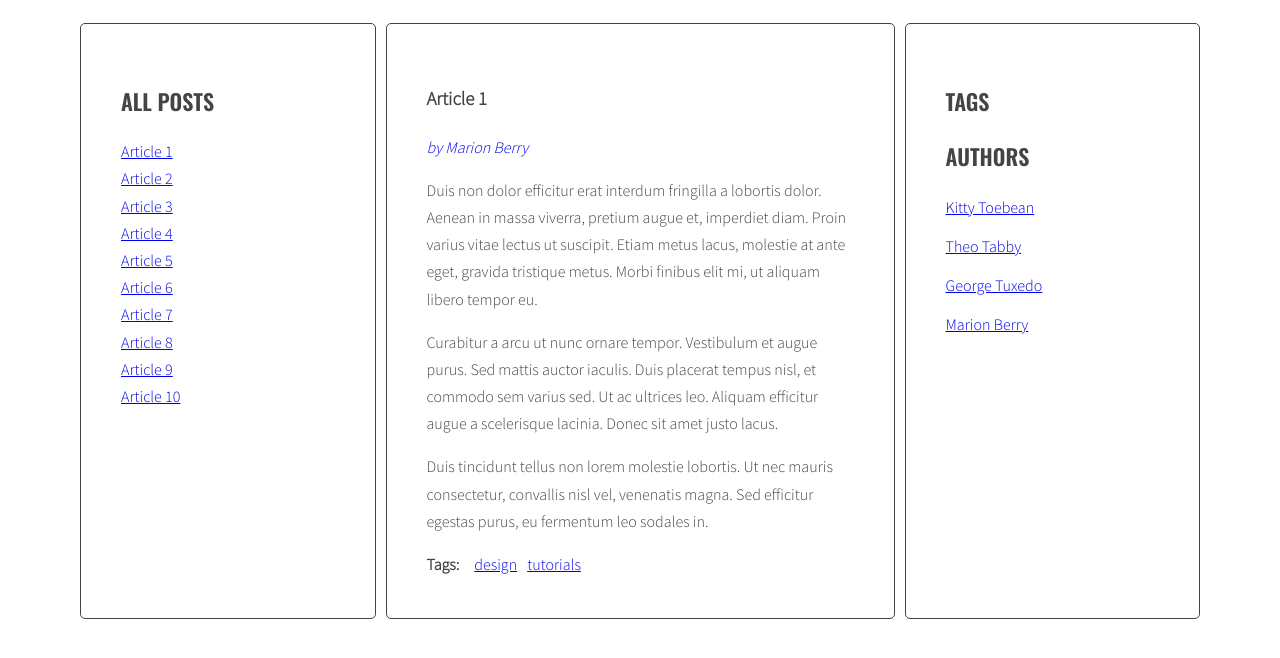
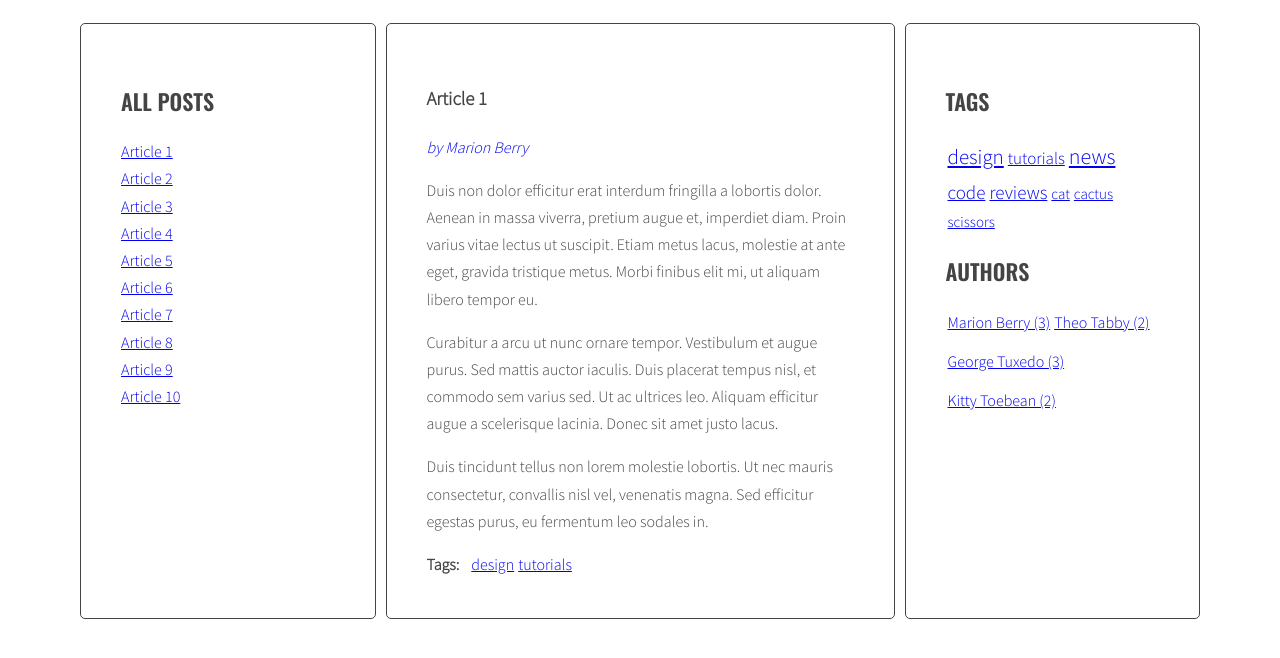
Before and after one commit to ufsowa/javascript-blog, a website: page index.html in a window 1280 px wide. Shown: the part 220-878 px from the top of the page. Drawn offline with nearby package versions, Linux system fonts and the light colour scheme.

Commit message:
Add right panel

```diff
--- a/index.html
+++ b/index.html
@@ -149,30 +149,9 @@
                 </section>
                 <aside class="sidebar">
                   <h2 class="section-title">Tags</h2>
-                  <ul class="list tags"></ul>
+                  <ul class="list tags list-horizontal"></ul>
                   <h2 class="section-title">Authors</h2>
-                  <ul class="list authors">
-                    <li>
-                      <a href="#">
-                        <span class="author-name">Kitty Toebean</span>
-                      </a>
-                    </li>
-                    <li>
-                      <a href="#">
-                        <span class="author-name">Theo Tabby</span>
-                      </a>
-                    </li>
-                    <li>
-                      <a href="#">
-                        <span class="author-name">George Tuxedo</span>
-                      </a>
-                    </li>
-                    <li>
-                      <a href="#">
-                        <span class="author-name">Marion Berry</span>
-                      </a>
-                    </li>
-                  </ul>
+                  <ul class="list authors list-horizontal"></ul>
                 </aside>
               </main>
             </div>
--- a/js/script.js
+++ b/js/script.js
@@ -7,7 +7,12 @@ const optArticleSelector = '.post',
   optTitleSelector = '.post-title',
   optTitleListSelector = '.titles',
   optArticleTagSelector = '.post-tags .list',
-  optArticleAuthorSelector = '.post-author';
+  optTagsListSelector = '.tags.list',
+  optArticleAuthorSelector = '.post-author',
+  optAuthorsListSelector = '.authors.list';
+
+const optCloudClasCount = 5,
+  optCloudClassPrefix = 'tag-size-';
 
 /********************************************/
 /*************  Callback handlers ***********/
@@ -120,7 +125,29 @@ function generateTitleLinks(customSelector = ''){
   }
 }
 
+function calculateTagsParams(allTags) {
+  const tagCount = [];
+  for (let tag in allTags) {
+    tagCount.push(allTags[tag]);
+  }
+  console.log(tagCount);
+  return {
+    'max': Math.max(...tagCount),
+    'min': Math.min(...tagCount)
+  };
+}
+
+function generateTagClass(count, params) {
+  let lenght = params.max - params.min;
+  let binSize = lenght / (optCloudClasCount - 1);
+  let binNumber = Math.floor((count - params.min) / binSize) + 1;
+  console.log(count, binSize, binNumber);
+
+  return '"' + optCloudClassPrefix + binNumber + '"';
+}
+
 function generateTags(){
+  let allTags = {};
   /* find all articles */
   const articles = document.querySelectorAll(optArticleSelector);
   /* START LOOP: for every article: */
@@ -139,22 +166,59 @@ function generateTags(){
       const tagLink = '<li><a href=#tag-' + tag + '><span>' + tag + '</span></a></li>';
       /* add generated code to html variable */
       html = html + tagLink;
+      /* check of tag is NOT present in allTags */
+      if (!allTags[tag]) {
+        allTags[tag] = 1;
+      } else {
+        allTags[tag]++;
+      }
     } /* END LOOP: for each tag */
     /* insert HTML of all the links into the tags wrapper */
     //console.log('tags:', html);
     tagWrapper.innerHTML = html;
   } /* END LOOP: for every article: */
+  const tagList = document.querySelector(optTagsListSelector);
+  console.log(allTags);
+  const tagsParams = calculateTagsParams(allTags);
+  console.log('tagsParams: ', tagsParams);
+  let allTagsHTML = '';
+  for ( let tag in allTags) {
+    let htmlLink = '<li><a class=' + generateTagClass(allTags[tag], tagsParams) +
+                    'href=#tag-' + tag + '><span>' + tag +
+                    '</span></a></li>';
+    allTagsHTML += htmlLink;
+  }
+  tagList.innerHTML = allTagsHTML;
+}
+
+function getAuthorId(name){
+  return name.replace(' ', '-');
 }
 
 function generateAuthors(){
+  let allAuthors = {};
   const articles = document.querySelectorAll(optArticleSelector);
   for( let article of articles ){
     const authorWrapper = article.querySelector(optArticleAuthorSelector);
     const author = article.getAttribute('data-author');
-    const authorId = author.replace(' ', '-');
+    const authorId = getAuthorId(author);
     let html = '<a href="#author-' + authorId + '"><span> by '+ author +'</span></a>';
     authorWrapper.innerHTML = html;
+    if (!allAuthors[author]){
+      allAuthors[author] = 1;
+    } else {
+      allAuthors[author]++;
+    }
   }
+  const authorsList = document.querySelector(optAuthorsListSelector);
+  let allAuthorsHTML = '';
+  console.log(allAuthors);
+  for ( let author in allAuthors) {
+    let htmlLink = '<li><a href=#author-' + getAuthorId(author) + '><span>' + author + '  (' + allAuthors[author] + ')'+
+                    '</span></a></li>';
+    allAuthorsHTML += htmlLink;
+  }
+  authorsList.innerHTML = allAuthorsHTML;
 }
 
 function addClickListenersToTags(){
--- a/sass/style.scss
+++ b/sass/style.scss
@@ -93,7 +93,7 @@ body {
     display: inline-block;
 
     span {
-      padding: 0 5px;
+      padding: 0 2px;
     }
   }
 }
@@ -137,3 +137,25 @@ body {
     margin: 0 10px 0 0;
   }
 }
+
+/* Tags */
+
+.tag-size-1 {
+  font-size: 15px;
+}
+
+.tag-size-2 {
+  font-size: 17px;
+}
+
+.tag-size-3 {
+  font-size: 19px;
+}
+
+.tag-size-4 {
+  font-size: 21px;
+}
+
+.tag-size-5 {
+  font-size: 22px;
+}
```
Also changed, not shown: css/style.css, 1 other file.
